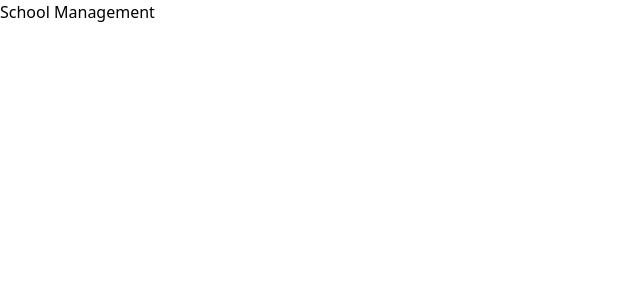
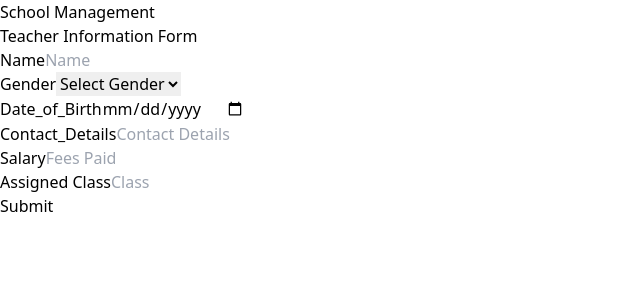
Before and after one commit to yashm9922/SchoolManagement, a React (Vite) app in the folder client/: page /addteacher in a window 1280 px wide. Before the commit this address had no page. Shown: the top 300 px of the page, without its empty margins (0-640 px from the left). Built offline with nearby package versions, Linux system fonts and the light colour scheme.

Commit message:
component sorting

```diff
--- a/client/src/App.jsx
+++ b/client/src/App.jsx
@@ -3,6 +3,7 @@ import StudentForm from './Pages/StudentForm'
 // import StudentForm2 from './Pages/StudentForm2'
 import StudentTable from './Pages/StudentTable'
 import StudentUdForm from './Pages/StudentUdForm'
+import TeacherForm from './Pages/TeacherForm'
 import { Routes, Route } from 'react-router-dom'
 function App() {
 
@@ -12,7 +13,10 @@ function App() {
         School Management
       </h1 >
       <Routes>
-        <Route path='/' element={<StudentTable />} />
+        {/* <Route path='/teachers' element={<TeacherTable />} /> */}
+         <Route path='/addteacher' element={<TeacherForm />}></Route>
+        {/* <Route path='/updateteacher/:id' element={<TeacherUdForm />}></Route> */ }
+        <Route path='/students' element={<StudentTable />} />
         <Route path='/addstudent' element={<StudentForm />}></Route>
         <Route path='/updatestudent/:id' element={<StudentUdForm />}></Route>
         {/* <Route path='/2' element={ <StudentForm2 /> }/> */}
--- /dev/null
+++ b/client/src/Components/Form.jsx
@@ -0,0 +1,60 @@
+import React from 'react'
+
+const Form = ({Factor,Money,Assigned_Class}) => {
+    return (
+        <form className="w-full max-w-lg bg-white shadow-md rounded px-8 pt-6 pb-8 mb-4" >
+            <h1 className="text-2xl text-black font-bold pt-5 mb-4">{Factor} Information Form</h1>
+            <div className="mb-4">
+                <label className="block text-gray-700 text-sm font-bold mb-2" htmlFor="name">Name</label>
+                <input
+                    className="shadow appearance-none border rounded w-full py-2 px-3 text-gray-700 leading-tight focus:outline-none focus:shadow-outline" id="name" type="text" placeholder="Name"
+
+                />
+            </div>
+            <div className="mb-4">
+                <label className="block text-gray-700 text-sm font-bold mb-2" htmlFor="gender">Gender</label>
+                <select
+                    onChange={(e) => setGender(e.target.value)} className="shadow appearance-none border rounded w-full py-2 px-3 text-gray-700 leading-tight focus:outline-none focus:shadow-outline" id="gender"
+                >
+                    <option value="">Select Gender</option>
+                    <option value="male">Male</option>
+                    <option value="female">Female</option>
+                    <option value="other">Other</option>
+                </select>
+            </div>
+            <div className="mb-4">
+                <label className="block text-gray-700 text-sm font-bold mb-2" htmlFor="dob">Date_of_Birth</label>
+                <input
+                    onChange={(e) => setDob(e.target.value)} className="shadow appearance-none border rounded w-full py-2 px-3 text-gray-700 leading-tight focus:outline-none focus:shadow-outline" id="dob" type="date"
+
+                />
+            </div>
+            <div className="mb-4">
+                <label className="block text-gray-700 text-sm font-bold mb-2" htmlFor="contact">Contact_Details</label>
+                <input
+                    onChange={(e) => setContact(e.target.value)} className="shadow appearance-none border rounded w-full py-2 px-3 text-gray-700 leading-tight focus:outline-none focus:shadow-outline" id="contact" type="text" placeholder="Contact Details"
+
+                />
+            </div>
+            <div className="mb-4">
+                <label className="block text-gray-700 text-sm font-bold mb-2" htmlFor="feesPaid">{Money}</label>
+                <input
+                    onChange={(e) => setFeespaid(e.target.value)} className="shadow appearance-none border rounded w-full py-2 px-3 text-gray-700 leading-tight focus:outline-none focus:shadow-outline" id="feesPaid" type="number" placeholder="Fees Paid"
+
+                />
+            </div>
+            <div className="mb-4">
+                <label className="block text-gray-700 text-sm font-bold mb-2" htmlFor="class">{Assigned_Class}</label>
+                <input
+                    onChange={(e) => setClassname(e.target.value)} className="shadow appearance-none border rounded w-full py-2 px-3 text-gray-700 leading-tight focus:outline-none focus:shadow-outline" id="class" type="text" placeholder="Class"
+
+                />
+            </div>
+            <div className="flex items-center justify-between">
+                <button className="bg-blue-500 hover:bg-blue-700 text-white font-bold py-2 px-4 rounded focus:outline-none focus:shadow-outline" type="submit">Submit</button>
+            </div>
+        </form>
+    )
+}
+
+export default Form
--- /dev/null
+++ b/client/src/Pages/TeacherForm.jsx
@@ -0,0 +1,16 @@
+import React, { useState } from 'react'
+import axios from 'axios'
+import { useNavigate } from 'react-router-dom';
+import Form from '../Components/Form';
+
+const TeacherForm = () => {
+
+
+    return (
+        <div className="container flex justify-center mx-auto py-8 text-left">
+            <Form Factor='Teacher' Money='Salary' Assigned_Class='Assigned Class' />
+        </div>
+    )
+}
+
+export default TeacherForm
```
Also changed, not shown: client/src/Pages/Dashboard.jsx (line endings or trailing spaces).
